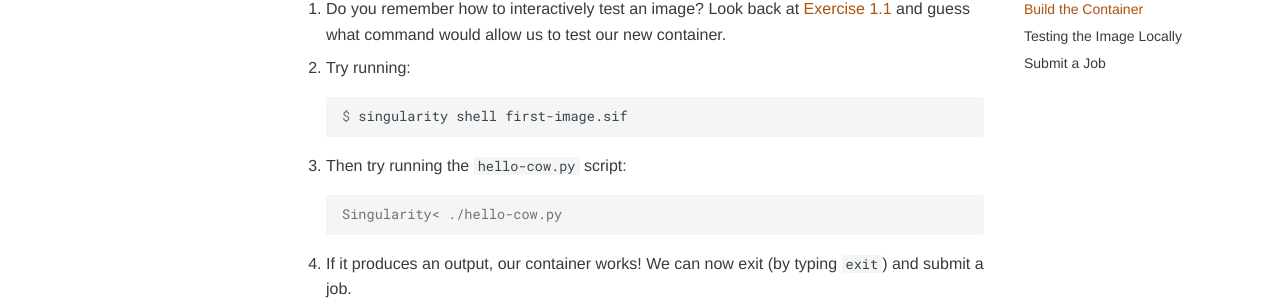
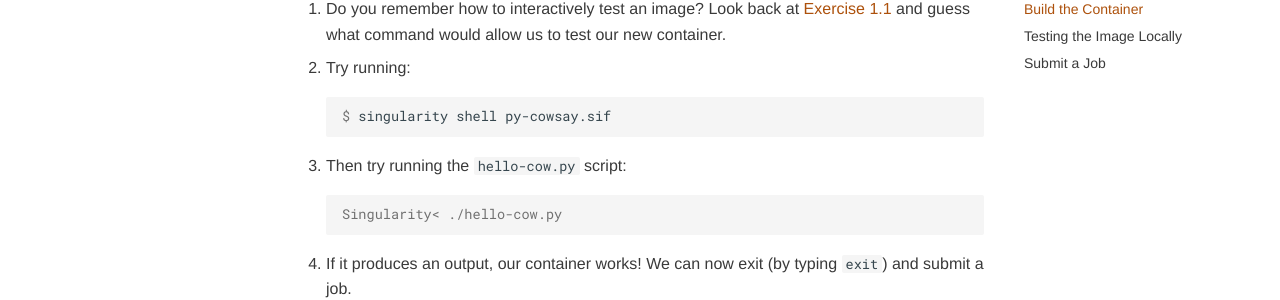
Before and after one commit to osg-htc/school-2024, an MkDocs documentation site: the page built from docs/materials/software/part1-ex4-apptainer-build.md, in a window 1280 px wide and 900 px high, scrolled down 1663 px. Shown: the part 153-453 px from the top of the window. Built offline with MkDocs 1.6.1 and Material for MkDocs 9.7.7, drawn with Linux system fonts in a browser that asks for light colours.

Commit message:
Fix first-image.sif to py-cowsay.sif

```diff
--- a/docs/materials/software/part1-ex4-apptainer-build.md
+++ b/docs/materials/software/part1-ex4-apptainer-build.md
@@ -93,7 +93,7 @@ allow us to test our new container.
 1. Try running:
 
 		:::console
-		$ singularity shell first-image.sif
+		$ singularity shell py-cowsay.sif
 
 1. Then try running the `hello-cow.py` script:
 
```
